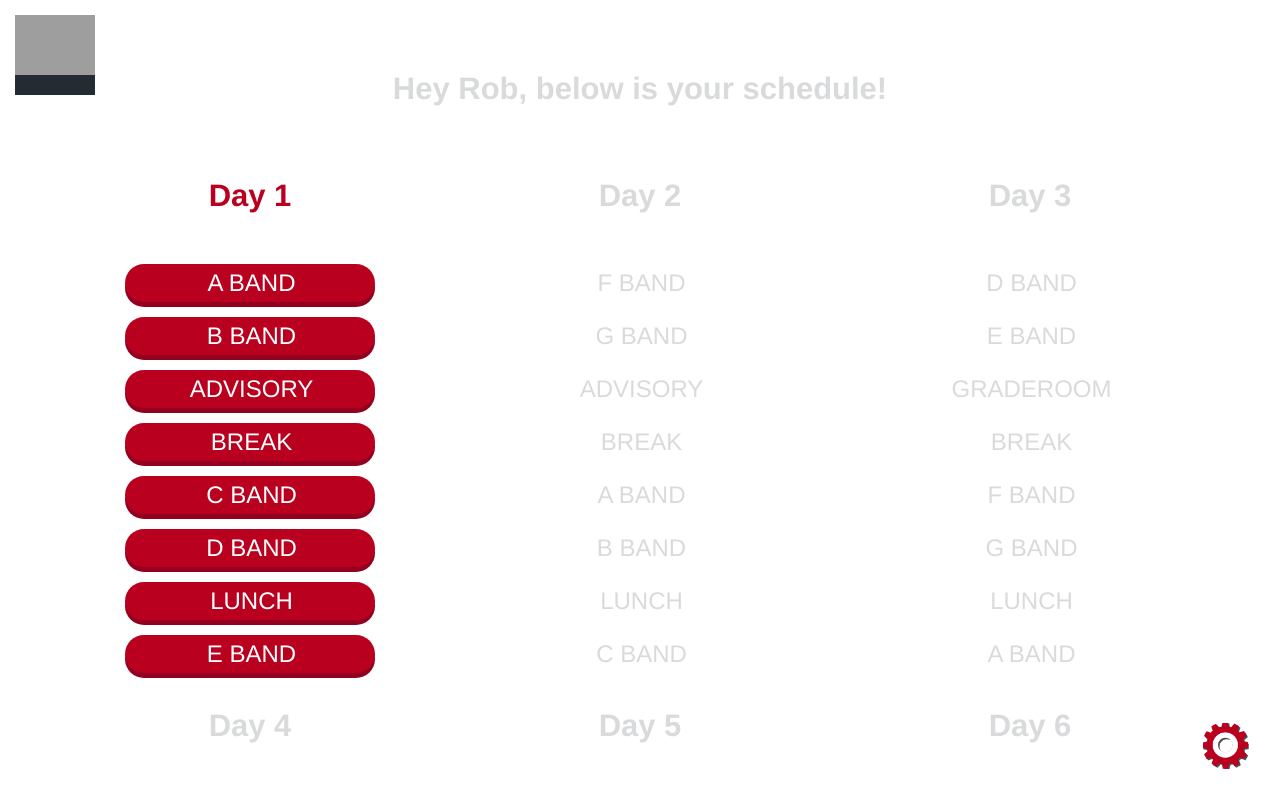
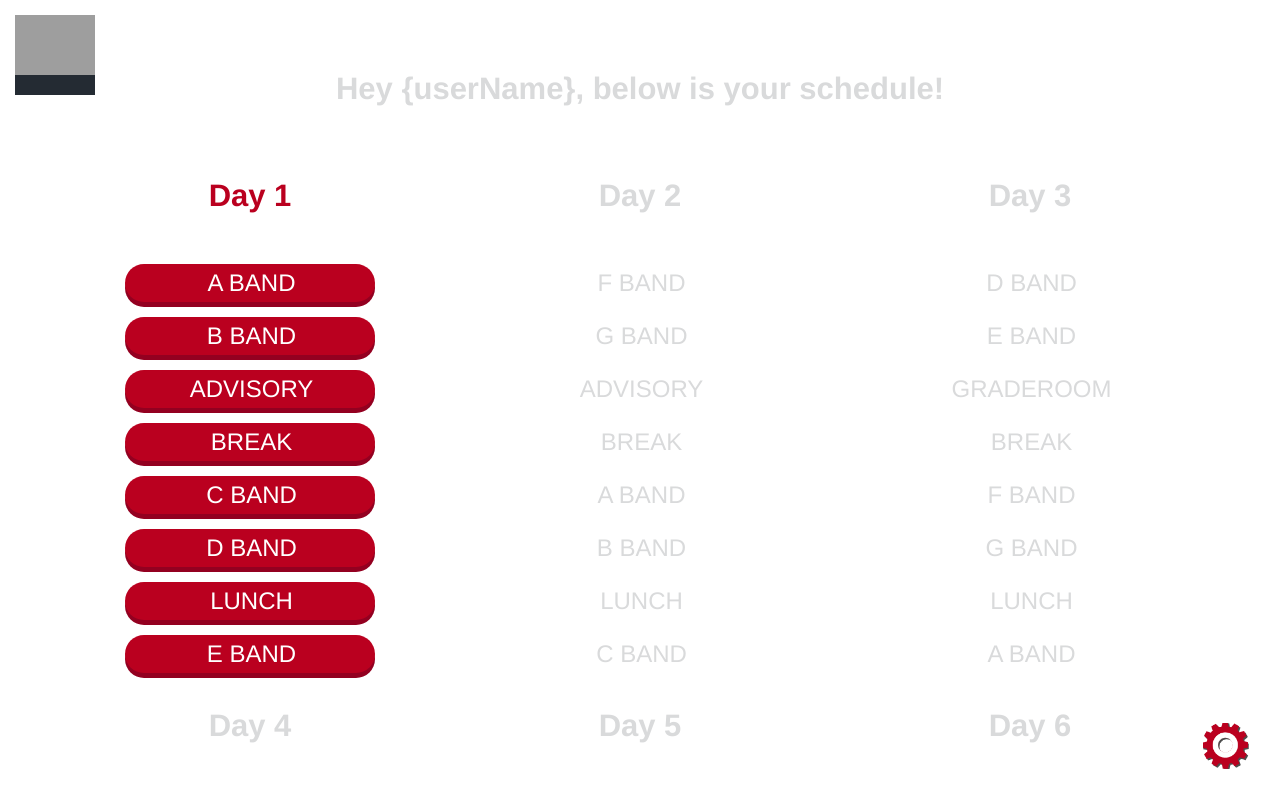
Before and after one commit to Packer-Schedule-App/Packer-Schedule-Web-App, a plain HTML site: page index.html in a window 1280 px wide. Shown: the top 791 px of the page. Drawn offline with nearby package versions, Linux system fonts and the light colour scheme; grey boxes are pictures that could not be loaded; a script that the page names is missing.

Commit message:
Update index.html

```diff
--- a/index.html
+++ b/index.html
@@ -59,7 +59,7 @@
 
     <div class="container">
 
-    <h1 class="welcome">Hey <span>Rob</span>, below is your schedule!</h1>
+    <h1 class="welcome">Hey <span>{userName}</span>, below is your schedule!</h1>
         <div class="row">
             <!--Day 1-->
             <div class="on  col-md-4 ">
```
